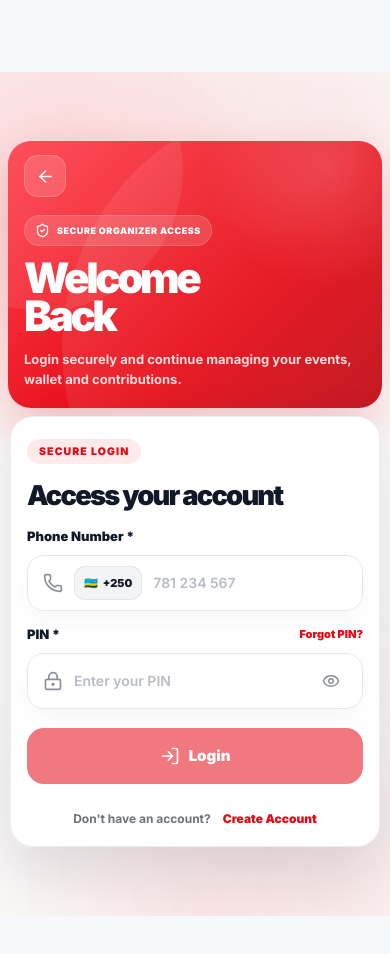
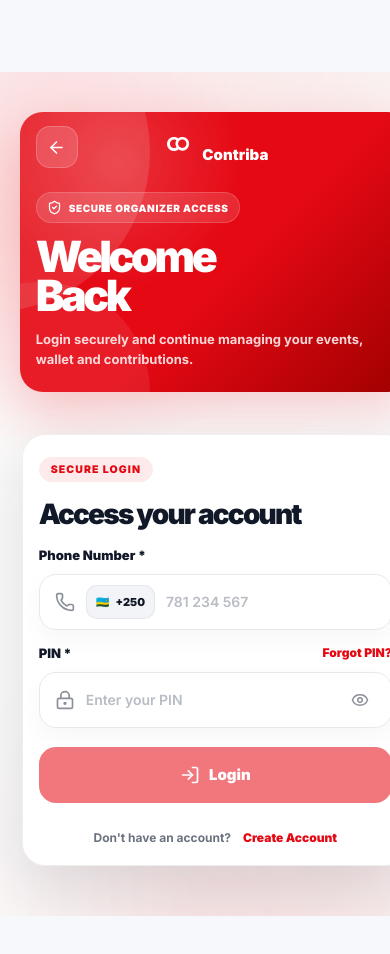
Before and after one commit to Nyiridandi1/contriba-web, a React (Vite) app: page /login in a window 390 px wide. Shown: the top 954 px of the page. Built offline with nearby package versions, Linux system fonts and the light colour scheme; no server answers.

Commit message:
feat: polish premium mobile login experience

```diff
--- a/src/webapp/pages/Login.css
+++ b/src/webapp/pages/Login.css
@@ -1,95 +1,65 @@
 /* ==========================================================
-   CONTRIBA LOGIN — FINAL BALANCED MOBILE LAYOUT
-   Equal top/bottom spacing, no extra blank area, phone-safe.
+   CONTRIBA LOGIN — FINAL MOBILE FIX
 ========================================================== */
-
-html,
-body,
-#root {
-  min-height: 100%;
-}
-
-body:has(.login-intro) {
-  margin: 0 !important;
-  min-height: 100dvh !important;
-  overflow-x: hidden !important;
-  background: #f7f8fb !important;
-}
-
-.auth-layout:has(.login-intro),
-.auth-page:has(.login-intro),
-.auth-shell:has(.login-intro),
-.auth-container:has(.login-intro),
-.auth-wrapper:has(.login-intro) {
-  width: 100% !important;
-  max-width: none !important;
-  min-height: 100dvh !important;
-  height: auto !important;
-  margin: 0 !important;
-  padding:
-    max(10px, env(safe-area-inset-top))
-    0
-    max(10px, env(safe-area-inset-bottom)) !important;
-  display: flex !important;
-  flex-direction: column !important;
-  justify-content: center !important;
-  align-items: stretch !important;
-  gap: 10px !important;
-  box-sizing: border-box !important;
-  overflow-x: hidden !important;
-}
 
 .login-intro,
 .login-card {
   box-sizing: border-box;
 }
 
+/* Force the AuthLayout spacing to stay compact on login */
+.auth-layout:has(.login-intro),
+.auth-page:has(.login-intro),
+.auth-shell:has(.login-intro),
+.auth-container:has(.login-intro),
+.auth-wrapper:has(.login-intro) {
+  gap: 14px !important;
+  row-gap: 14px !important;
+}
+
 .login-intro {
   position: relative;
+  overflow: hidden;
   isolation: isolate;
-  overflow: hidden;
-  width: calc(100% - 24px) !important;
-  max-width: 520px !important;
-  min-height: 0 !important;
-  height: auto !important;
-  margin: 0 auto !important;
-  padding: 16px 18px 22px !important;
-  border-radius: 26px !important;
-  color: #ffffff;
-  background:
-    radial-gradient(
-      circle at 85% 10%,
-      rgba(255, 255, 255, 0.16),
-      transparent 30%
-    ),
-    linear-gradient(135deg, #ff414d, #e50914 62%, #be0710);
-  box-shadow: 0 20px 48px rgba(229, 9, 20, 0.2);
+}
+
+.login-intro::before,
+.login-intro::after {
+  content: "";
+  position: absolute;
+  z-index: -1;
+  pointer-events: none;
+  border-radius: 999px;
 }
 
 .login-intro::before {
-  content: "";
-  position: absolute;
-  z-index: -1;
-  width: 280px;
-  height: 280px;
-  top: -110px;
-  left: -105px;
-  border-radius: 999px;
+  width: 320px;
+  height: 320px;
+  right: -120px;
+  top: -120px;
+  background: rgba(255, 255, 255, 0.12);
+}
+
+.login-intro::after {
+  width: 220px;
+  height: 220px;
+  left: -90px;
+  bottom: -110px;
   background: rgba(255, 255, 255, 0.08);
-  pointer-events: none;
 }
 
 .login-intro-top {
-  position: relative !important;
-  display: flex !important;
-  align-items: center !important;
-  justify-content: flex-start !important;
-  min-height: 42px !important;
-  margin-bottom: 20px !important;
+  position: relative;
+  z-index: 3;
+  min-height: 44px;
+  margin-bottom: 28px;
 }
 
 .login-back {
-  position: static !important;
+  position: absolute !important;
+  left: 0 !important;
+  top: 0 !important;
+  z-index: 4 !important;
   width: 42px !important;
   height: 42px !important;
   min-width: 42px !important;
@@ -102,13 +72,37 @@ body:has(.login-intro) {
   background: rgba(255, 255, 255, 0.15) !important;
   border: 1px solid rgba(255, 255, 255, 0.2) !important;
   text-decoration: none !important;
-  backdrop-filter: blur(14px);
-  transform: none !important;
+  backdrop-filter: blur(16px);
+}
+
+.login-brand {
+  position: absolute !important;
+  left: 50% !important;
+  top: 2px !important;
+  z-index: 3 !important;
+  transform: translateX(-50%) !important;
+  display: inline-flex !important;
+  align-items: center !important;
+  justify-content: center !important;
+  gap: 8px !important;
+  color: #ffffff !important;
+  text-decoration: none !important;
+  font-size: 15px !important;
+  font-weight: 950 !important;
+  white-space: nowrap !important;
+}
+
+.login-logo-icon {
+  width: 32px !important;
+  height: 32px !important;
+  object-fit: contain !important;
+  filter: brightness(0) invert(1);
 }
 
 .login-intro-copy {
   position: relative;
   z-index: 2;
+  max-width: 620px;
 }
 
 .login-eyebrow {
@@ -116,13 +110,13 @@ body:has(.login-intro) {
   display: inline-flex;
   align-items: center;
   gap: 7px;
-  margin-bottom: 13px;
+  margin-bottom: 14px;
   padding: 7px 10px;
   border-radius: 999px;
   color: #ffffff;
-  background: rgba(255, 255, 255, 0.14);
+  background: rgba(255, 255, 255, 0.13);
   border: 1px solid rgba(255, 255, 255, 0.16);
-  font-size: 9px;
+  font-size: 10px;
   font-weight: 950;
   text-transform: uppercase;
   letter-spacing: 0.06em;
@@ -130,49 +124,42 @@ body:has(.login-intro) {
 
 .login-intro h1 {
   margin: 0;
-  font-size: clamp(42px, 11vw, 48px) !important;
-  line-height: 0.9 !important;
+  font-size: clamp(48px, 7vw, 78px);
+  line-height: 0.9;
   letter-spacing: -0.08em;
 }
 
 .login-intro p {
-  max-width: 100%;
-  margin: 14px 0 0;
+  max-width: 560px;
+  margin: 18px 0 0;
   color: rgba(255, 255, 255, 0.84);
-  font-size: 13px;
-  line-height: 1.55;
+  font-size: 15px;
+  line-height: 1.6;
   font-weight: 650;
 }
 
 .login-card {
   position: relative;
   z-index: 2;
-  width: calc(100% - 32px) !important;
-  max-width: 500px !important;
-  min-height: 0 !important;
-  height: auto !important;
-  margin: 0 auto !important;
-  padding: 22px 16px 20px !important;
-  border-radius: 26px !important;
-  background: rgba(255, 255, 255, 0.98) !important;
+  width: min(100%, 500px);
+  max-width: 500px;
+  padding: 30px;
+  border-radius: 30px !important;
+  background: rgba(255, 255, 255, 0.97) !important;
   border: 1px solid rgba(17, 24, 39, 0.07);
-  box-shadow: 0 22px 58px rgba(17, 24, 39, 0.13);
+  box-shadow: 0 24px 64px rgba(17, 24, 39, 0.13);
   backdrop-filter: blur(20px);
-  align-self: auto !important;
-  flex: 0 0 auto !important;
 }
 
 .login-card h2 {
-  margin: 9px 0 18px !important;
-  font-size: clamp(27px, 7vw, 30px) !important;
+  margin: 10px 0 22px;
+  font-size: clamp(29px, 3vw, 38px);
   line-height: 0.98;
   letter-spacing: -0.065em;
 }
 
 .login-form {
   gap: 11px;
-  margin-bottom: 0 !important;
-  padding-bottom: 0 !important;
 }
 
 .login-label-row {
@@ -190,7 +177,7 @@ body:has(.login-intro) {
 .login-forgot-link {
   color: #e50914;
   text-decoration: none;
-  font-size: 11px;
+  font-size: 12px;
   font-weight: 900;
 }
 
@@ -208,7 +195,7 @@ body:has(.login-intro) {
   min-height: 34px;
   display: inline-flex !important;
   align-items: center;
-  gap: 5px;
+  gap: 6px;
   padding: 0 9px;
   border-radius: 11px;
   color: #111827;
@@ -244,82 +231,87 @@ body:has(.login-intro) {
 }
 
 .login-switch {
-  display: flex;
-  flex-wrap: wrap;
-  justify-content: center;
-  gap: 4px 6px;
   margin-top: 16px !important;
-  margin-bottom: 0 !important;
-  text-align: center;
-  font-size: 12px !important;
+}
+
+/* ==========================================================
+   MOBILE
+========================================================== */
+
+@media (max-width: 768px) {
+  .login-intro {
+    width: calc(100% - 24px) !important;
+    max-width: none !important;
+    min-height: 0 !important;
+    margin: 12px 12px 0 !important;
+    padding: 16px 18px 24px !important;
+    border-radius: 26px !important;
+    box-shadow: 0 20px 48px rgba(229, 9, 20, 0.18);
+  }
+
+  .login-intro-top {
+    margin-bottom: 24px !important;
+  }
+
+  .login-intro h1 {
+    font-size: 46px !important;
+  }
+
+  .login-intro p {
+    margin-top: 14px !important;
+    font-size: 13px !important;
+  }
+
+  .login-card {
+    width: calc(100% - 32px) !important;
+    max-width: none !important;
+    margin: 14px 16px 24px !important;
+    padding: 22px 16px 20px !important;
+    border-radius: 26px !important;
+  }
+
+  .login-card h2 {
+    margin: 9px 0 18px !important;
+    font-size: 28px !important;
+  }
+
+  .login-switch {
+    display: flex;
+    flex-wrap: wrap;
+    justify-content: center;
+    gap: 4px 6px;
+    text-align: center;
+    font-size: 12px !important;
+  }
 }
 
 @media (max-width: 420px) {
-  .auth-layout:has(.login-intro),
-  .auth-page:has(.login-intro),
-  .auth-shell:has(.login-intro),
-  .auth-container:has(.login-intro),
-  .auth-wrapper:has(.login-intro) {
-    gap: 8px !important;
-    padding:
-      max(8px, env(safe-area-inset-top))
-      0
-      max(8px, env(safe-area-inset-bottom)) !important;
-  }
-
   .login-intro {
     width: calc(100% - 16px) !important;
-    padding: 14px 16px 19px !important;
+    margin: 8px 8px 0 !important;
+    padding: 14px 16px 22px !important;
     border-radius: 23px !important;
   }
 
   .login-intro-top {
-    margin-bottom: 18px !important;
+    margin-bottom: 22px !important;
   }
 
   .login-intro h1 {
-    font-size: 42px !important;
+    font-size: 43px !important;
   }
 
   .login-card {
     width: calc(100% - 20px) !important;
+    margin: 12px 10px 18px !important;
     border-radius: 23px !important;
   }
 }
 
-@media (max-height: 740px) and (max-width: 768px) {
-  body:has(.login-intro) {
-    overflow-y: auto !important;
-  }
-
-  .auth-layout:has(.login-intro),
-  .auth-page:has(.login-intro),
-  .auth-shell:has(.login-intro),
-  .auth-container:has(.login-intro),
-  .auth-wrapper:has(.login-intro) {
-    justify-content: flex-start !important;
-  }
-}
-
-@media (min-height: 741px) and (max-width: 768px) {
-  body:has(.login-intro) {
-    overflow-y: hidden !important;
-  }
-
-  .auth-layout:has(.login-intro),
-  .auth-page:has(.login-intro),
-  .auth-shell:has(.login-intro),
-  .auth-container:has(.login-intro),
-  .auth-wrapper:has(.login-intro) {
-    height: 100dvh !important;
-    overflow: hidden !important;
-  }
-}
-
 html[data-theme="dark"] .login-card {
-  background: rgba(24, 24, 30, 0.98) !important;
+  background: rgba(24, 24, 30, 0.97) !important;
   border-color: rgba(255, 255, 255, 0.08) !important;
-  box-shadow: 0 26px 70px rgba(0, 0, 0, 0.42) !important;
+  box-shadow: 0 28px 80px rgba(0, 0, 0, 0.42) !important;
 }
 
 html[data-theme="dark"] .login-card h2 {
--- a/src/webapp/pages/Login.jsx
+++ b/src/webapp/pages/Login.jsx
@@ -12,6 +12,7 @@ import {
 
 import { useAuth } from "../context/AuthContext";
 import AuthLayout from "../layout/AuthLayout";
+import logoIcon from "../../assets/logo-icon.png";
 
 import "../components/auth/AuthForm.css";
 import "./Login.css";
@@ -56,12 +57,17 @@ function Login() {
     <AuthLayout>
       <section className="auth-intro login-intro">
         <div className="login-intro-top">
-          <Link
-            to="/"
-            className="auth-back login-back"
-            aria-label="Back to home"
-          >
+          <Link to="/" className="auth-back login-back" aria-label="Back to home">
             <ArrowLeft size={19} />
+          </Link>
+
+          <Link to="/" className="login-brand" aria-label="Contriba home">
+            <img
+              src={logoIcon}
+              alt="Contriba"
+              className="auth-logo-icon login-logo-icon"
+            />
+            <span>Contriba</span>
           </Link>
         </div>
 
@@ -113,7 +119,6 @@ function Login() {
 
           <div className="login-label-row">
             <label htmlFor="login-pin">PIN *</label>
-
             <Link to="/forgot-pin" className="login-forgot-link">
               Forgot PIN?
             </Link>
```
